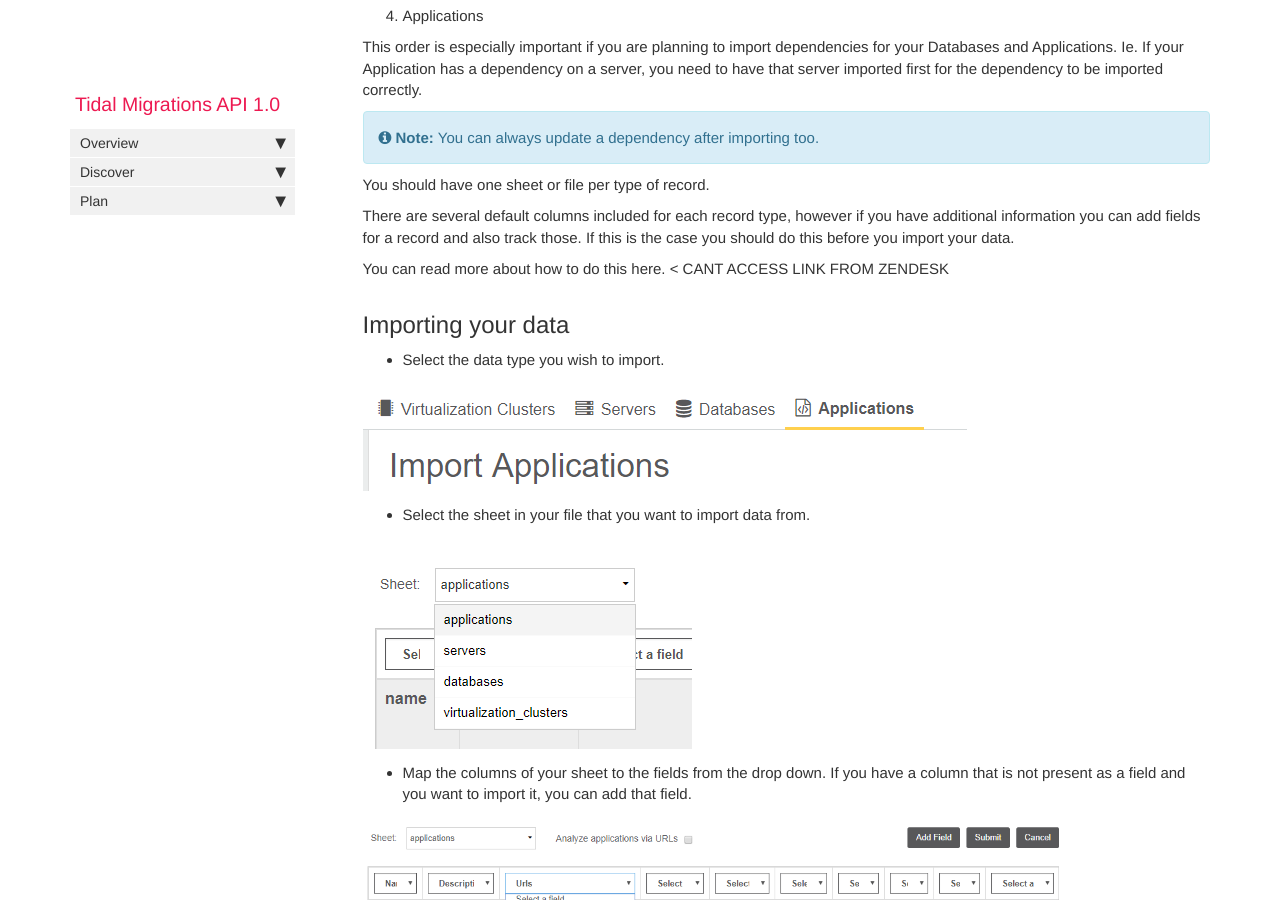
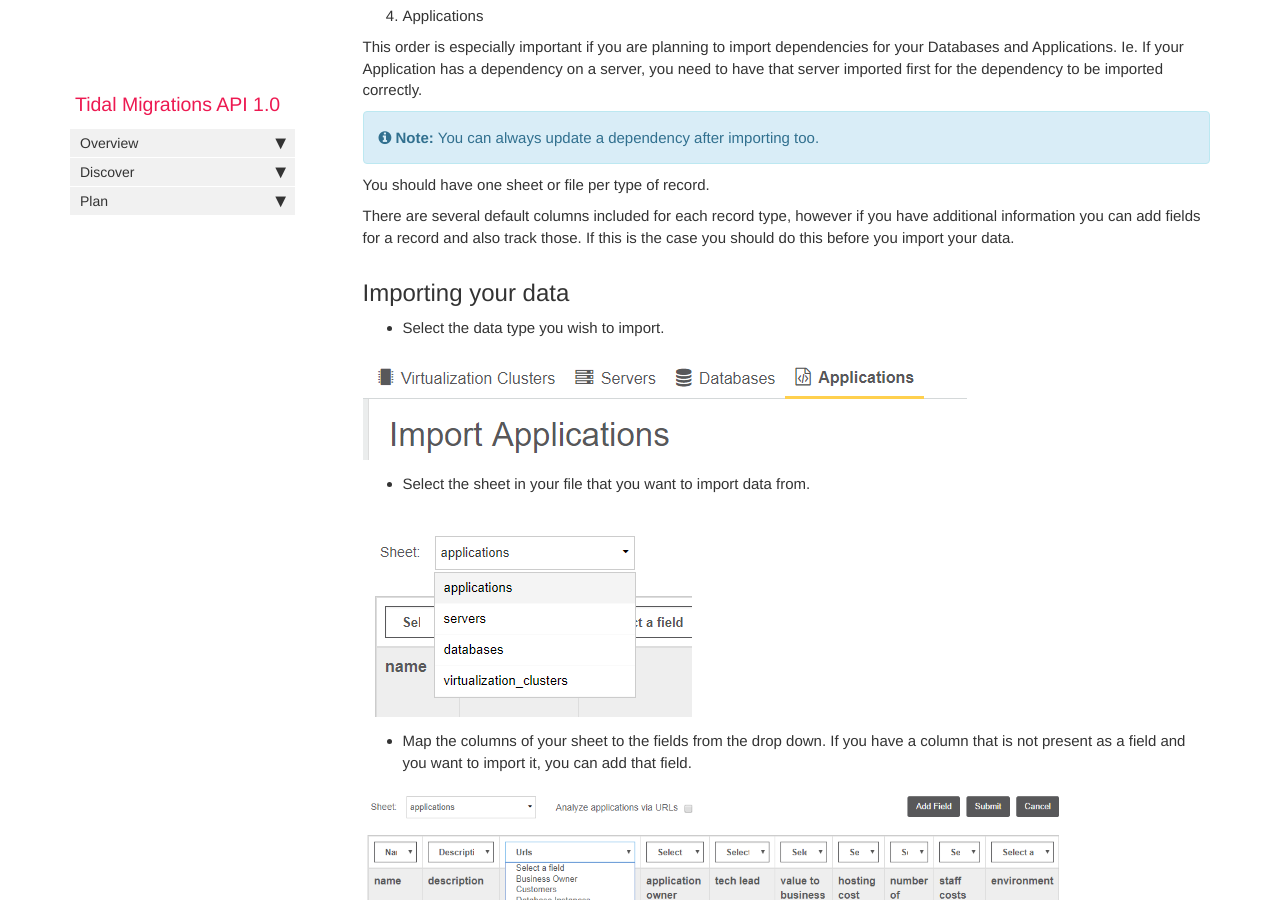
Before and after one commit to tidalmigrations/tidalmigrations.github.io, a Jekyll site: the page built from pages/api/importing_to_excel.md, in a window 1280 px wide and 900 px high, scrolled down 670 px. Built offline with Jekyll 4.4.1, drawn with Linux system fonts in a browser that asks for light colours; nearby versions of some CDN libraries; comment, search, counter and statistics services are not loaded.

Commit message:
Remove uneeded content

```diff
--- a/pages/api/importing_to_excel.md
+++ b/pages/api/importing_to_excel.md
@@ -37,9 +37,6 @@ There are several default columns included for each record type,
 however if you have additional information you can add fields for a record and also track those.
 If this is the case you should do this before you import your data.
 
-
-You can read more about how to do this here. < CANT ACCESS LINK FROM ZENDESK
-
 ## Importing your data
 
 - Select the data type you wish to import.
```
